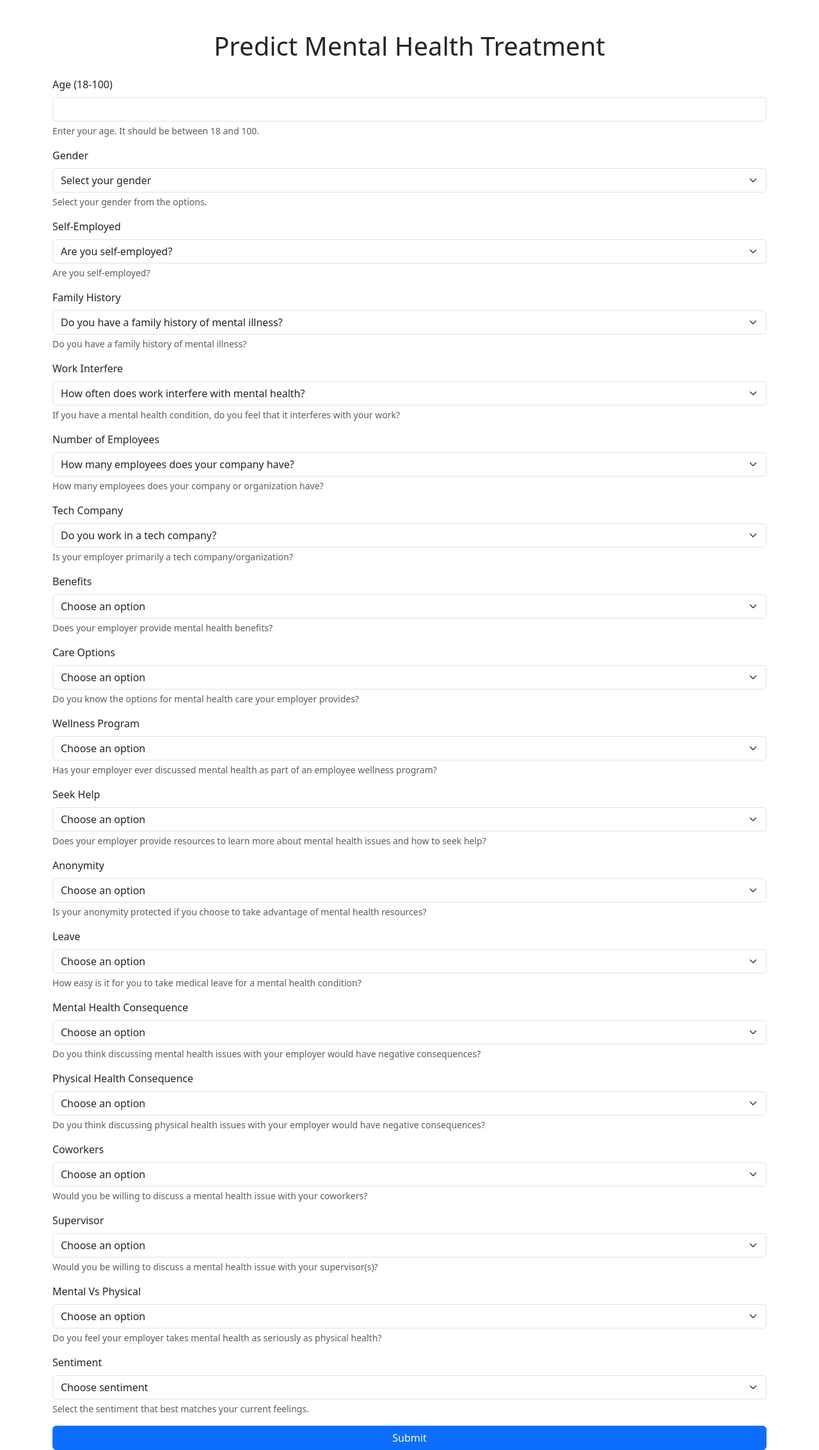
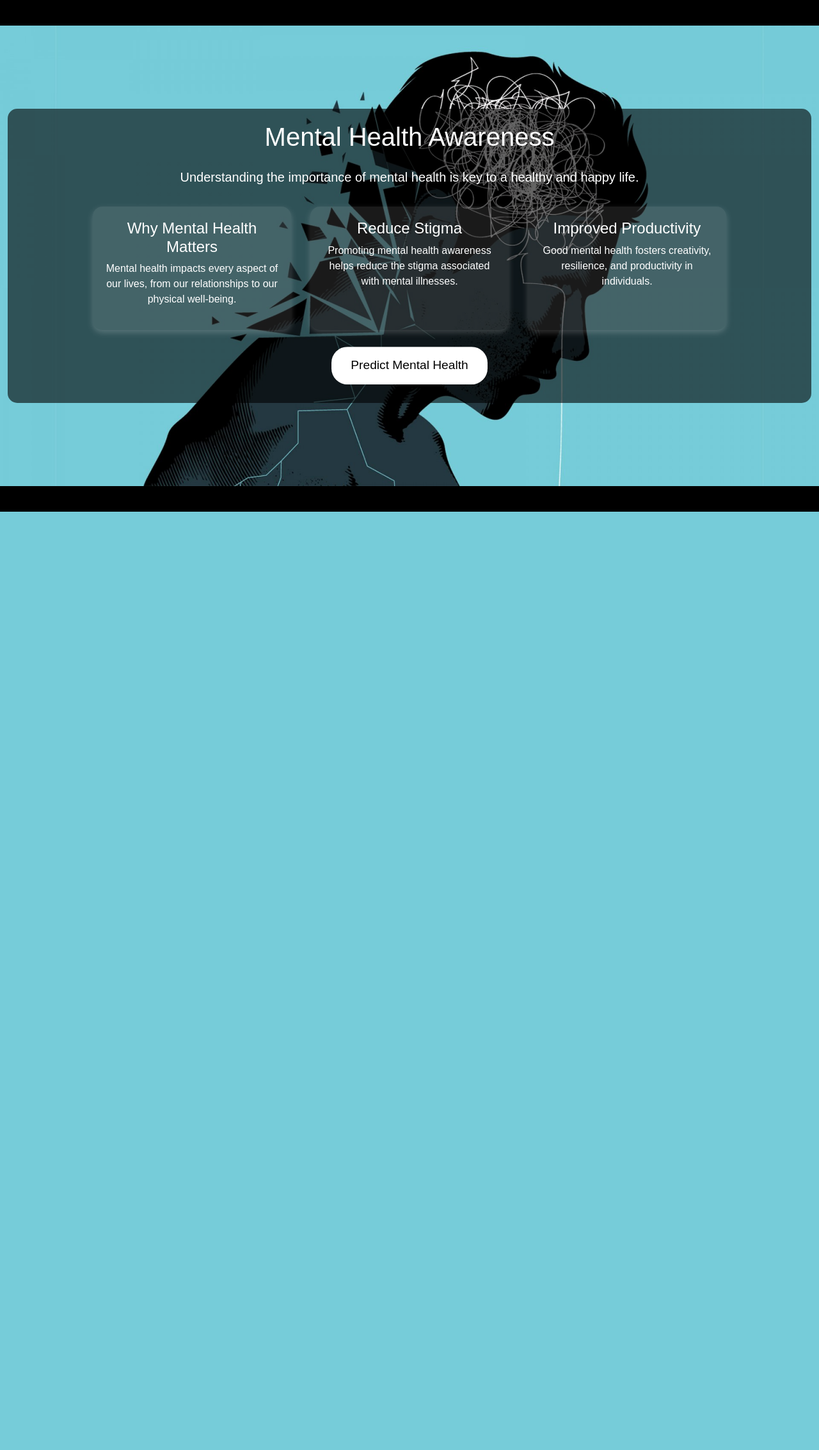
Before and after one commit to Ayush-NCI/MHA, a Flask app: page / in a window 1280 px wide. Shown: the whole page at 64% size. After the commit the page ends 800 px from the top, so only its background shows below. Run offline with Flask 3, Linux system fonts and the light colour scheme; parts of the project's set-up code (start-up, migrations or seed data) failed here and were passed over.

Commit message:
UI enhancements

```diff
--- a/app.py
+++ b/app.py
@@ -88,7 +88,7 @@ def save_to_dynamodb(data, prediction_result):
         # Log the error but allow prediction to proceed
         print(f"Error saving data to DynamoDB: {e}")
 
-@app.route('/')
+@app.route('/index')
 def index():
     # Define dynamic fields and their options
     dynamic_fields = {
@@ -105,6 +105,10 @@ def index():
         'mental_vs_physical': ['Yes', 'No', "Don't know"]
     }
     return render_template('index.html', dynamic_fields=dynamic_fields, prediction=None)
+
+@app.route('/')
+def home():
+    return render_template('home.html')
 
 def fetch_data_from_dynamodb():
     """
--- /dev/null
+++ b/templates/home.html
@@ -0,0 +1,108 @@
+<!DOCTYPE html>
+<html lang="en">
+
+<head>
+    <meta charset="UTF-8">
+    <meta name="viewport" content="width=device-width, initial-scale=1.0">
+    <title>Mental Health Awareness</title>
+    <link href="https://cdn.jsdelivr.net/npm/bootstrap@5.3.0-alpha1/dist/css/bootstrap.min.css" rel="stylesheet">
+    <style>
+        body {
+            margin: 0;
+        padding: 0;
+        font-family: Arial, sans-serif;
+        background-image: url("{{ url_for('static', filename='images/bg.jpg') }}");
+        background-repeat: no-repeat;
+        background-position: center center;
+        background-attachment: fixed;
+        background-size: contain; /* Adjust to make the full image visible */
+        background-color: black; /* Fallback background color for empty spaces */
+        }
+
+        .content {
+            position: relative;
+            color: white;
+            text-align: center;
+            padding: 20px;
+            background: rgba(0, 0, 0, 0.6);
+            border-radius: 15px;
+            animation: fadeIn 2s;
+        }
+
+        .box {
+            background: rgba(255, 255, 255, 0.1);
+            border-radius: 15px;
+            padding: 20px;
+            margin: 15px;
+            box-shadow: 0 4px 10px rgba(255, 255, 255, 0.2);
+            transition: transform 0.3s, box-shadow 0.3s;
+        }
+
+        .box:hover {
+            transform: translateY(-10px);
+            box-shadow: 0 8px 15px rgba(255, 255, 255, 0.4);
+        }
+
+        .btn-primary {
+            margin-top: 20px;
+            padding: 15px 30px;
+            font-size: 1.2rem;
+            border-radius: 25px;
+            background: white;
+            color: black;
+            border: none;
+            animation: bounce 2s infinite;
+        }
+
+        .btn-primary:hover {
+            background: #f8f9fa;
+            color: black;
+        }
+
+        @keyframes fadeIn {
+            from {
+                opacity: 0;
+            }
+            to {
+                opacity: 1;
+            }
+        }
+
+        @keyframes bounce {
+            0%, 100% {
+                transform: translateY(0);
+            }
+            50% {
+                transform: translateY(-10px);
+            }
+        }
+    </style>
+</head>
+
+<body>
+    <div class="container-fluid d-flex align-items-center justify-content-center vh-100">
+        <div class="content">
+            <h1 class="mb-4">Mental Health Awareness</h1>
+            <p class="lead">Understanding the importance of mental health is key to a healthy and happy life.</p>
+            <div class="row justify-content-center">
+                <div class="col-md-3 box">
+                    <h4>Why Mental Health Matters</h4>
+                    <p>Mental health impacts every aspect of our lives, from our relationships to our physical well-being.</p>
+                </div>
+                <div class="col-md-3 box">
+                    <h4>Reduce Stigma</h4>
+                    <p>Promoting mental health awareness helps reduce the stigma associated with mental illnesses.</p>
+                </div>
+                <div class="col-md-3 box">
+                    <h4>Improved Productivity</h4>
+                    <p>Good mental health fosters creativity, resilience, and productivity in individuals.</p>
+                </div>
+            </div>
+            <a href="{{ url_for('index') }}" class="btn btn-primary">Predict Mental Health</a>
+        </div>
+    </div>
+
+    <script src="https://cdn.jsdelivr.net/npm/bootstrap@5.3.0-alpha1/dist/js/bootstrap.bundle.min.js"></script>
+</body>
+
+</html>
--- a/templates/index.html
+++ b/templates/index.html
@@ -4,6 +4,100 @@
     <title>Health Treatment Prediction</title>
     <!-- Bootstrap CSS -->
     <link href="https://cdn.jsdelivr.net/npm/bootstrap@5.3.0-alpha1/dist/css/bootstrap.min.css" rel="stylesheet">
+    <style>
+        body {
+            margin: 0;
+            padding: 0;
+            font-family: Arial, sans-serif;
+            background-image: url("{{ url_for('static', filename='images/bg2.jpg') }}");
+            background-repeat: no-repeat;
+            background-position: center center;
+            background-attachment: fixed;
+            background-size: cover;
+            background-color: black; /* Fallback background */
+            color: white;
+        }
+
+        .container {
+            background: rgba(0, 0, 0, 0.8);
+            padding: 20px;
+            border-radius: 15px;
+            margin-top: 50px;
+            animation: fadeIn 1.5s;
+        }
+
+        .btn-primary {
+            background-color: white;
+            color: black;
+            font-size: 1.2rem;
+            border-radius: 25px;
+            padding: 10px 20px;
+            transition: background-color 0.3s, transform 0.3s;
+        }
+
+        .btn-primary:hover {
+            background-color: #f8f9fa;
+            color: black;
+            transform: scale(1.05);
+        }
+
+        .form-label {
+            font-weight: bold;
+            color: #f8f9fa;
+        }
+
+        .form-select,
+        .form-control {
+        background-color: #333; /* Dark background for dropdown */
+        color: white; /* Light text */
+        border: 1px solid rgba(255, 255, 255, 0.3);
+        transition: background-color 0.3s, color 0.3s;
+    }
+
+.form-select option,
+    .form-control option {
+        background-color: #333; /* Ensure dropdown options match the dark theme */
+        color: white; /* Light text for dropdown options */
+    }
+
+
+
+        .alert {
+            background: rgba(255, 255, 255, 0.2);
+            color: #fff;
+            border: 1px solid rgba(255, 255, 255, 0.3);
+        }
+
+        @keyframes fadeIn {
+            from {
+                opacity: 0;
+                transform: translateY(-20px);
+            }
+            to {
+                opacity: 1;
+                transform: translateY(0);
+            }
+        }
+
+        @keyframes bounce {
+            0%, 100% {
+                transform: translateY(0);
+            }
+            50% {
+                transform: translateY(-5px);
+            }
+        }
+
+        .submit-btn {
+            animation: bounce 2s infinite;
+        }
+
+        .form-text {
+    color: #ddd; /* Light gray color for better contrast on dark background */
+    font-size: 0.875rem; /* Optional: Adjust size for better readability */
+}
+
+    </style>
 </head>
 <body>
     <div class="container mt-5">
--- a/templates/view_data.html
+++ b/templates/view_data.html
@@ -8,6 +8,7 @@
     <link href="https://cdn.jsdelivr.net/npm/bootstrap@5.3.0-alpha3/dist/css/bootstrap.min.css" rel="stylesheet">
     <!-- Chart.js -->
     <script src="https://cdn.jsdelivr.net/npm/chart.js"></script>
+
 </head>
 <body>
     <div class="container my-5">
```
Also changed, not shown: static/images/bg.jpg (added), static/images/bg2.jpg (added).
